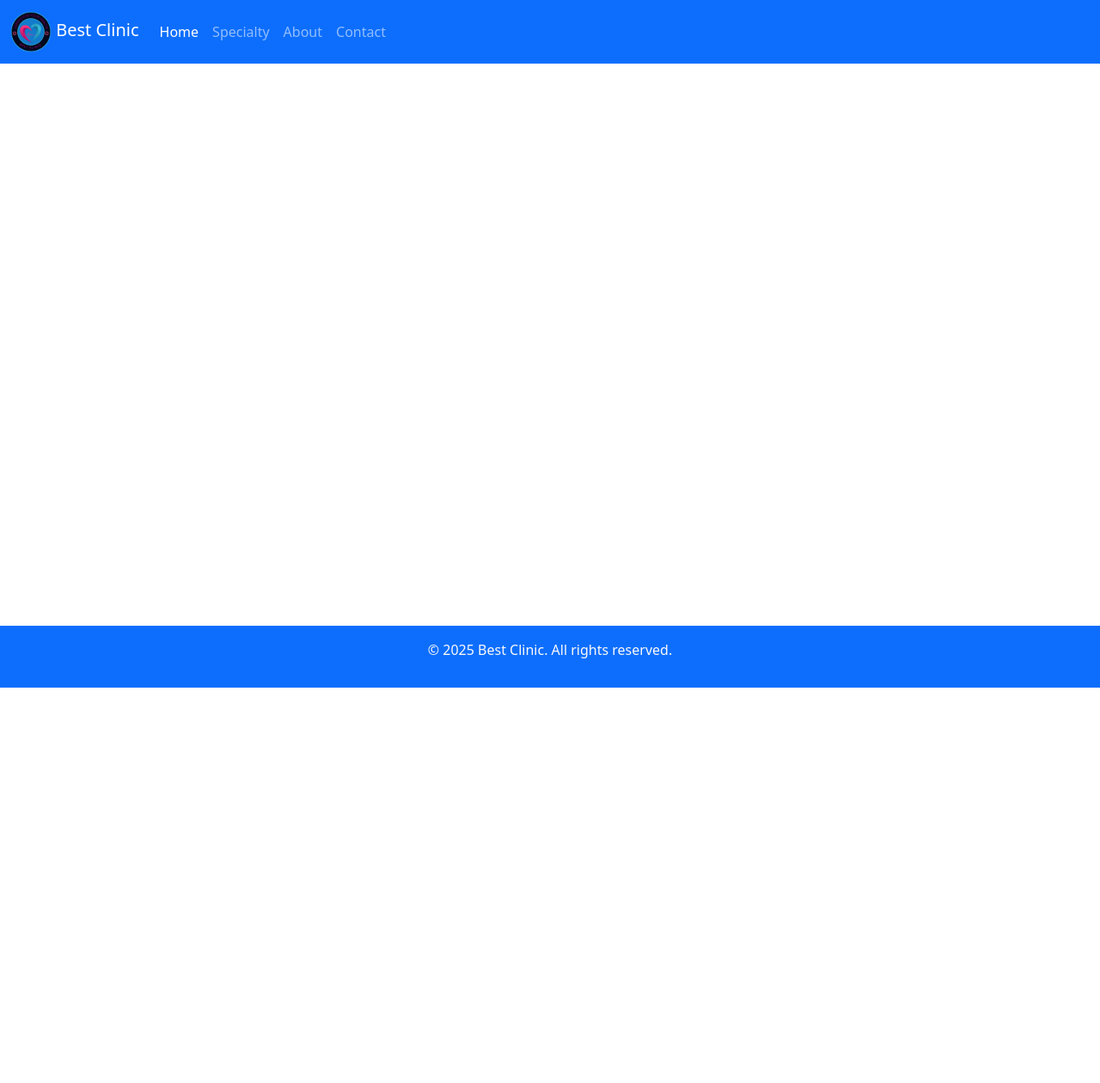
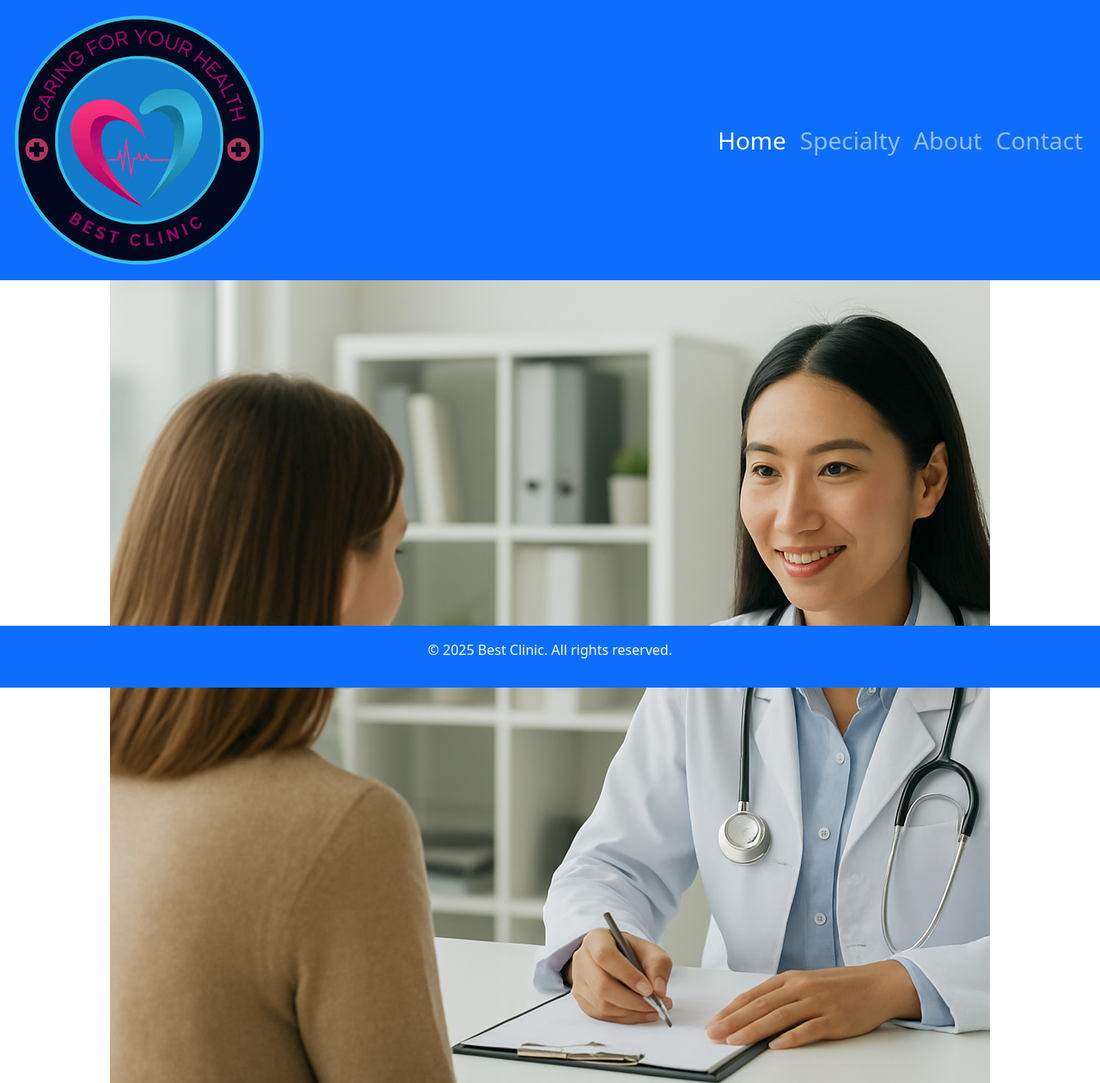
Before and after one commit to lra2001/bestclinic, a Django app: page / in a window 1280 px wide. Shown: the whole page at 86% size. Before the commit the page ends 800 px from the top, so only its background shows below. Run offline with Django 5.2, Linux system fonts and the light colour scheme; some libraries are stand-ins or nearby versions.

Commit message:
Update navbar and image
- add image to home.html
- update base.html to call logo.png instead of favicon.ico
- move navbar links to the right side
- increase navbar text size

```diff
--- a/bestclinic_app/templates/base.html
+++ b/bestclinic_app/templates/base.html
@@ -16,16 +16,15 @@
 
     <nav class="navbar fixed-top navbar-expand-lg navbar-dark bg-primary">
         <div class="container-fluid">
-            <a class="navbar-brand" href="{% url 'home' %}"><img src="{% static 'favicon.ico' %}" alt="Logo"
+            <a class="navbar-brand" href="{% url 'home' %}"><img src="{% static 'logo.png' %}" alt="Logo"
                     class="d-inline-block align-items-center">
-                Best Clinic
             </a>
             <button class="navbar-toggler" type="button" data-bs-toggle="collapse" data-bs-target="#navbarNav"
                 aria-controls="navbarNav" aria-expanded="false" aria-label="Toggle navigation">
                 <span class="navbar-toggler-icon"></span>
             </button>
-            <div class="collapse navbar-collapse" id="navbarNav">
-                <ul class="navbar-nav">
+            <div class="collapse navbar-collapse justify-content-end" id="navbarNav">
+                <ul class="navbar-nav fs-3">
                     <li class="nav-item"><a class="nav-link active" href="{% url 'home' %}">Home</a></li>
                     <li class="nav-item"><a class="nav-link" href="{% url 'home' %}">Specialty</a></li>
                     <li class="nav-item"><a class="nav-link" href="{% url 'home' %}">About</a></li>
--- a/bestclinic_app/templates/home.html
+++ b/bestclinic_app/templates/home.html
@@ -1,4 +1,8 @@
 {% extends 'base.html' %}
+{% load static %}
 {% block content %}
-<h1>Welcome to Best Clinic</h1>
+<div class="mx-auto p-2" style="width: 200px;">
+    <p class="fs-1">Welcome to Best Clinic</p>
+</div>
+<img src="{% static 'images/doctor.png' %}" class="img-fluid mx-auto d-block" alt="doctor image" />
 {% endblock %}
```
Also changed, not shown: bestclinic_app/static/images/doctor.png (added).
